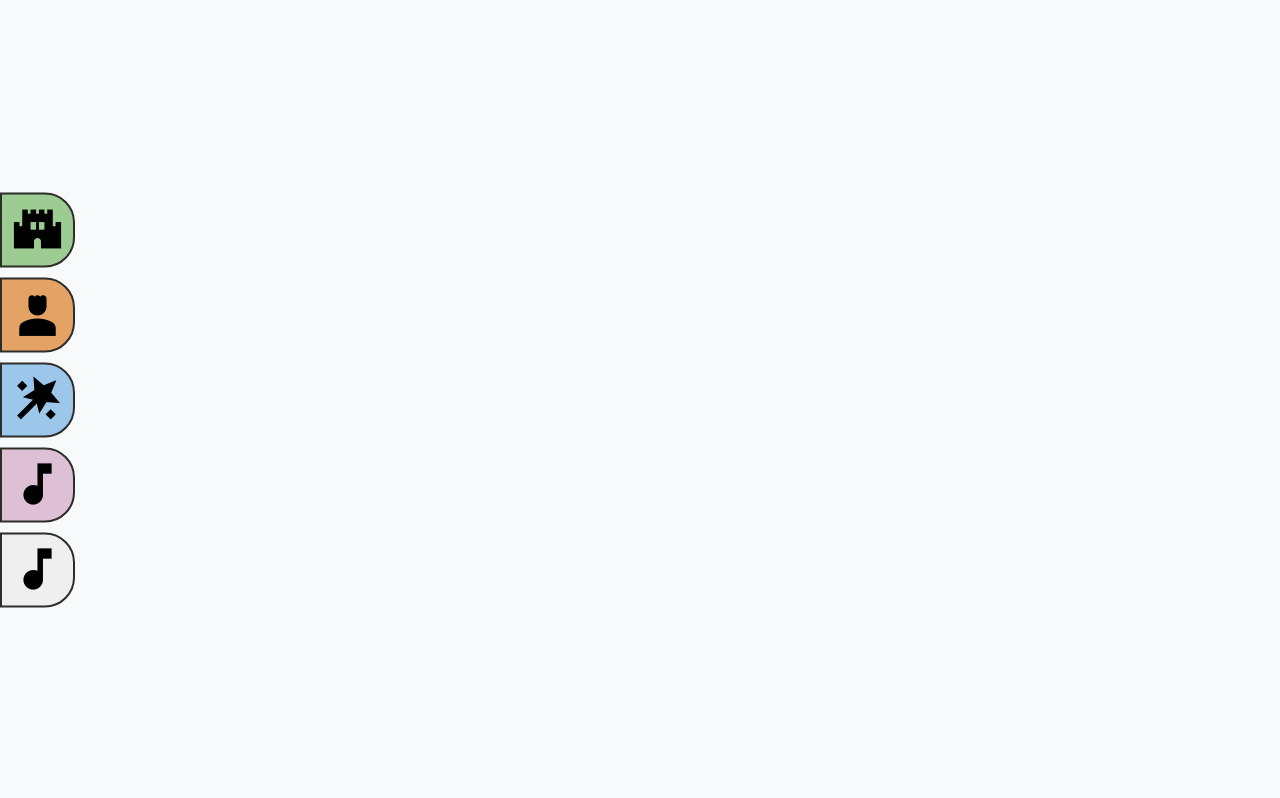
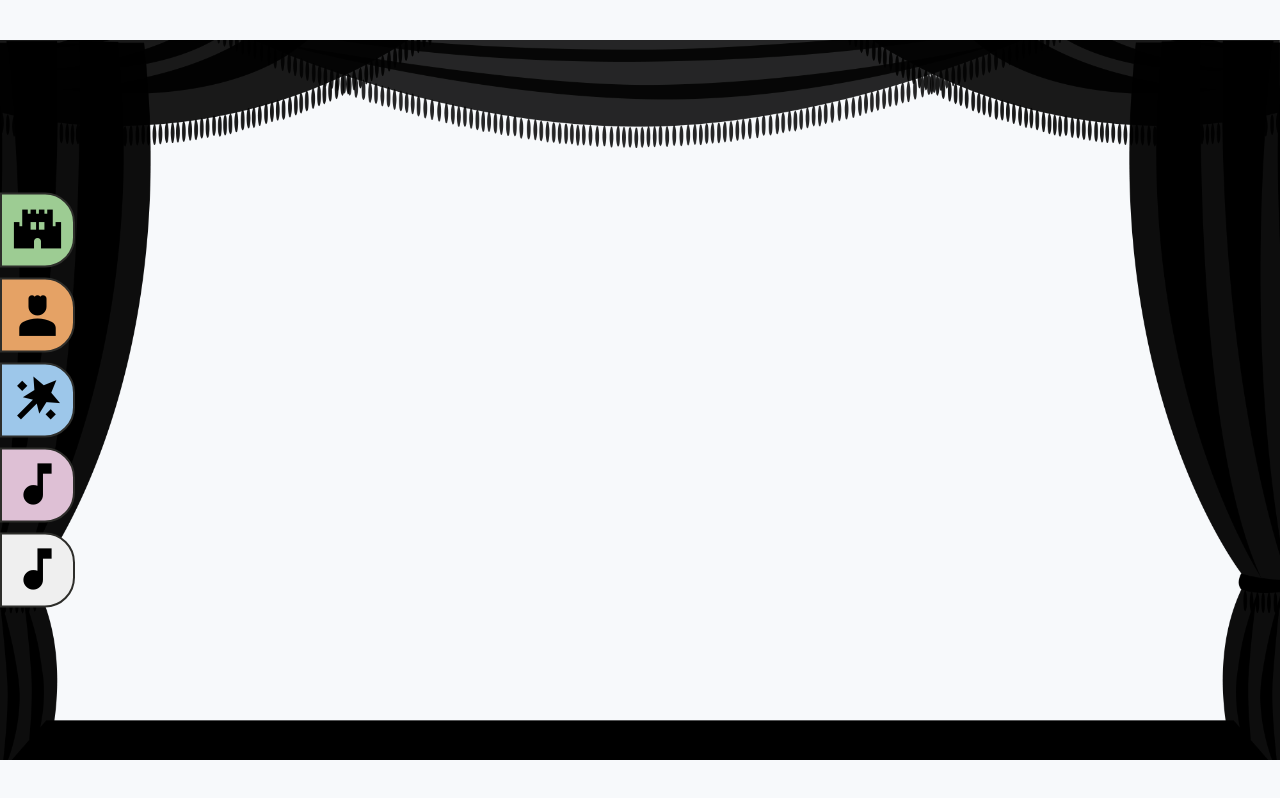
Before and after one commit to slal0m/SKIA, a plain HTML site: page principal.html in a window 1280 px wide. Drawn offline with nearby package versions, Linux system fonts and the light colour scheme.

Commit message:
palcodone

```diff
--- a/principal.css
+++ b/principal.css
@@ -8,8 +8,8 @@
 }
 
 #stage{
-    width: auto;
-    height: auto;
+    width: 100%;
+    height: 100%;
     pointer-events: none;
     object-fit: contain;
 }
@@ -27,8 +27,6 @@
   overflow: hidden;
   z-index: 1;
 }
-
-
 
 
 .menu-btn{
```
